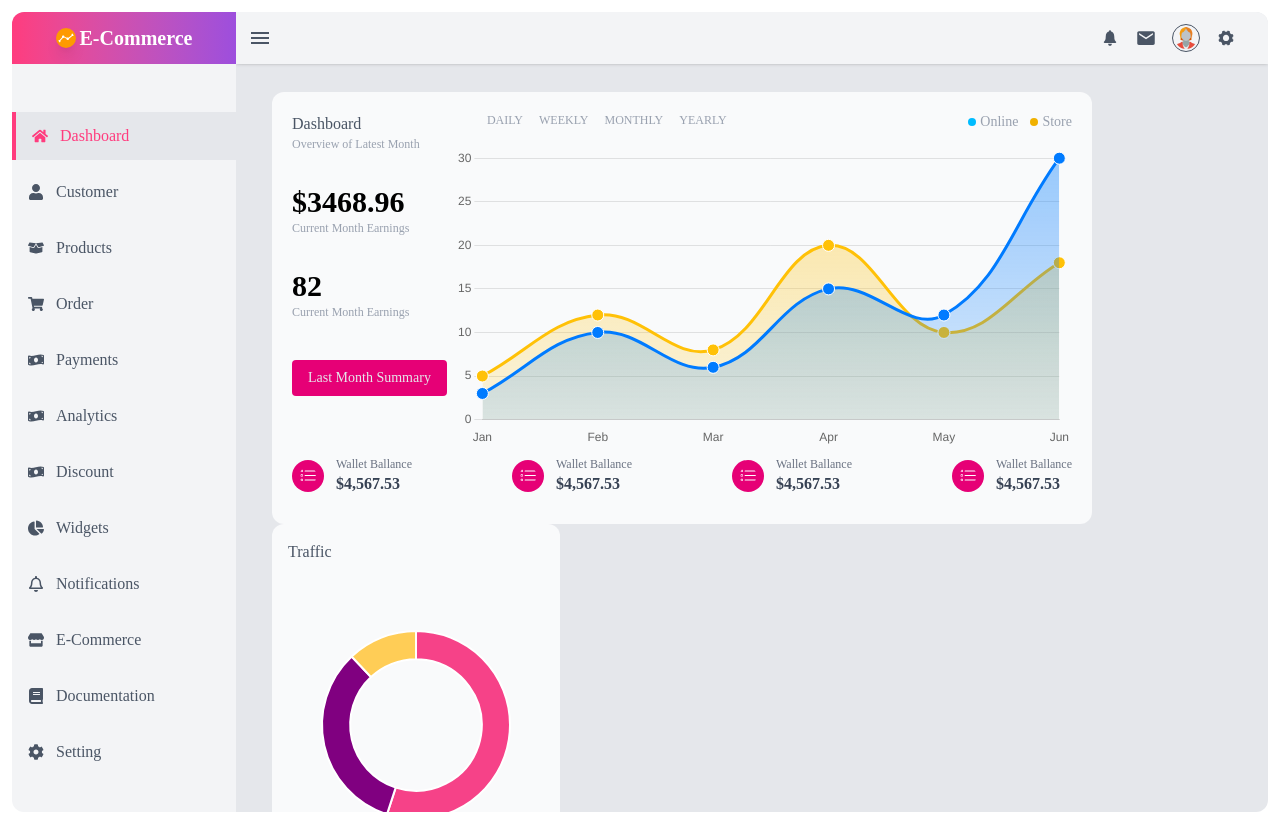
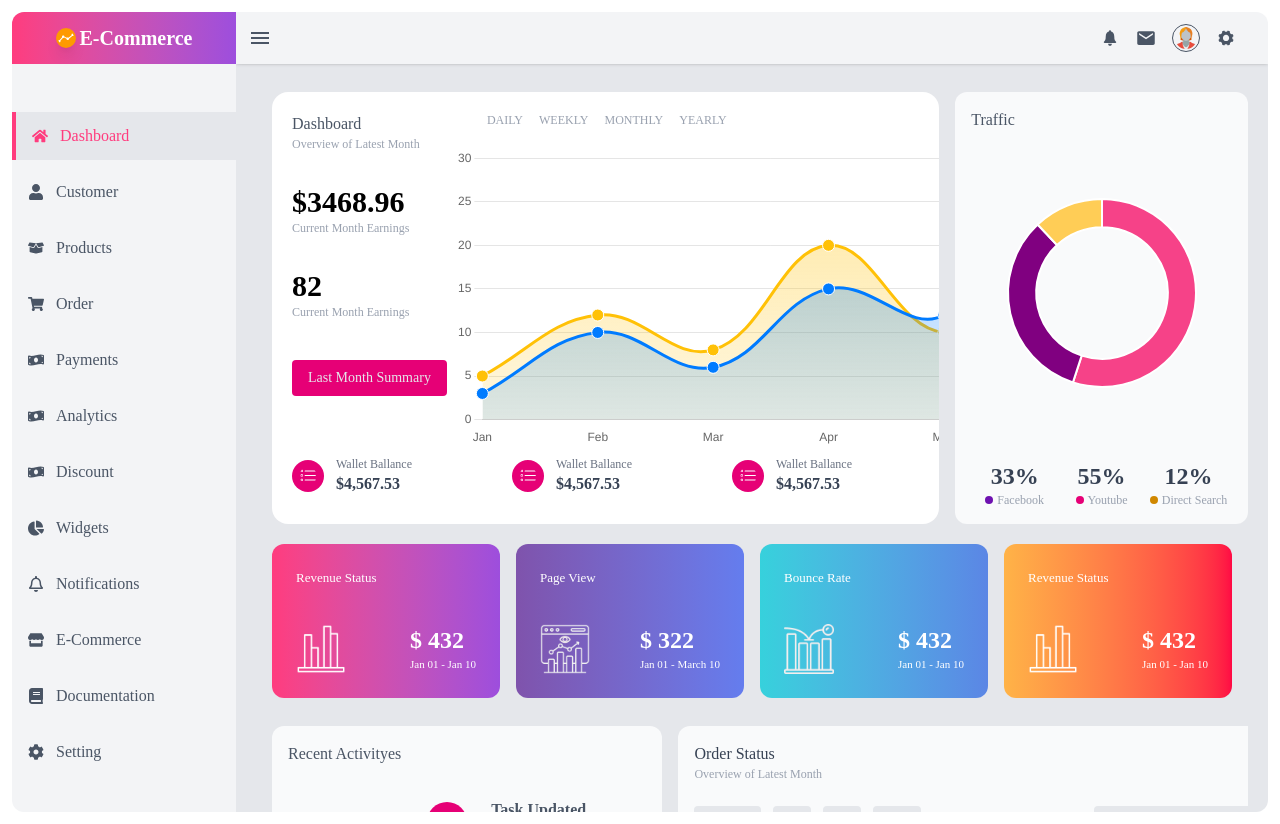
Before and after one commit to shivnilay1516/e-commerce-dashboard, a Next.js app: page / in a window 1280 px wide. Built offline with nearby package versions, Linux system fonts and the light colour scheme; a web font is replaced by a local one.

Commit message:
fix design

```diff
--- a/package.json
+++ b/package.json
@@ -13,6 +13,7 @@
     "chart.js": "^4.4.9",
     "emoji-mart": "^5.6.0",
     "emoji-picker-react": "^4.12.2",
+    "lightningcss": "^1.30.1",
     "lucide-react": "^0.503.0",
     "next": "15.3.0",
     "react": "^19.0.0",
--- a/src/app/components/AllTracks.tsx
+++ b/src/app/components/AllTracks.tsx
@@ -5,9 +5,9 @@ import StoreChart from "./StoreChart";
 
 const AllTracks = () => {
   return (
-    <div className="overflow-scroll md:overscroll-none w-full md:w-auto">
-      <div className="flex-shrink-0 w-full sm:w-[100%] md:w-[100%] lg:w-[70%] min-w-[820px] overflow-x-auto">
-        <div className="bg-gray-50 text-gray-600 p-5 rounded-xl lg:my-0 md:my-3 sm:my-2 my-2">
+    <div className="overflow-scroll md:overscroll-none w-full rounded-2xl">
+      <div className="flex-shrink-0 w-full sm:w-[100%] md:w-[100%] lg:w-[100%] min-w-[820px] overflow-x-auto bg-white">
+        <div className="text-gray-600 p-5 rounded-xl lg:my-0 md:my-3 sm:my-2 my-2">
           <div className="flex gap-2">
             <div className="">
               <h2 className="text-base">Dashboard</h2>
--- a/src/app/components/Dashboard.tsx
+++ b/src/app/components/Dashboard.tsx
@@ -8,13 +8,13 @@ import Trafic from "./Trafic";
 function dashboard() {
   return (
     <div className=" m-0 sm:m-1 md:m-2 lg:m-3">
-      <div className="flex flex-wrap mx-2 lg:mx-2 md:mx-0 sm:mx-0 justify-between">
+      <div className="flex lg:flex-nowrap md:flex-wrap sm:flex-wrap flex-wrap mx-2 lg:mx-2 md:mx-0 sm:mx-0 justify-between w-full">
         <AllTracks />
         <Trafic />
       </div>
 
       <Highlights />
-      <div className="flex flex-wrap mx-2 lg:mx-2 md:mx-0 sm:mx-0 justify-between">
+      <div className="flex lg:flex-nowrap md:flex-wrap sm:flex-wrap flex-wrap mx-2 lg:mx-2 md:mx-0 sm:mx-0 justify-between w-full">
         <RecentActivities />
         <OrderStatus />
       </div>
--- a/src/app/components/OrderStatus.tsx
+++ b/src/app/components/OrderStatus.tsx
@@ -6,8 +6,8 @@ import { IoMdNotificationsOutline } from "react-icons/io";
 
 const OrderStatus = () => {
   return (
-    <div className="overflow-scroll md:overscroll-none w-full md:w-auto">
-      <div className="flex-shrink-0 w-full sm:w-[100%] md:w-[100%] lg:w-[60%] min-w-[700px]">
+    <div className="overflow-scroll md:overscroll-none w-full lg:ml-4 md:ml-0 sm:ml-0 ml-0">
+      <div className="flex-shrink-0 w-full sm:w-[100%] md:w-[100%] lg:w-[100%] min-w-[700px]">
         <div className="bg-gray-50 text-gray-700 p-4 rounded-xl lg:my-0 md:my-3 sm:my-2 my-2">
           <h2 className="text-base">Order Status</h2>
           <p className="text-gray-400 text-xs mb-6">
--- a/src/app/components/Trafic.tsx
+++ b/src/app/components/Trafic.tsx
@@ -25,7 +25,7 @@ const options = {
 
 export default function DoughnutChart() {
   return (
-    <div className="flex-shrink-0 w-full sm:basis-[100%] sm:w-[100%] md:basis-[100%] md:w-[100%] lg:basis-[30%] lg:w-[30%]">
+    <div className="flex-shrink-0 w-full sm:basis-[100%] sm:w-[100%] md:basis-[100%] md:w-[100%] lg:basis-[30%] lg:w-[30%] lg:ml-4 md:ml-0 sm:ml-0 ml-0">
       <div className="bg-gray-50 text-gray-600 p-4 rounded-xl lg:my-0 md:my-3 sm:my-2 my-2">
         <h2 className="text-base mb-4">Traffic</h2>
         <div className="flex justify-center my-10 py-4">
```
Also changed, not shown: 1 other file (tests, documents, lock files or other folders).
